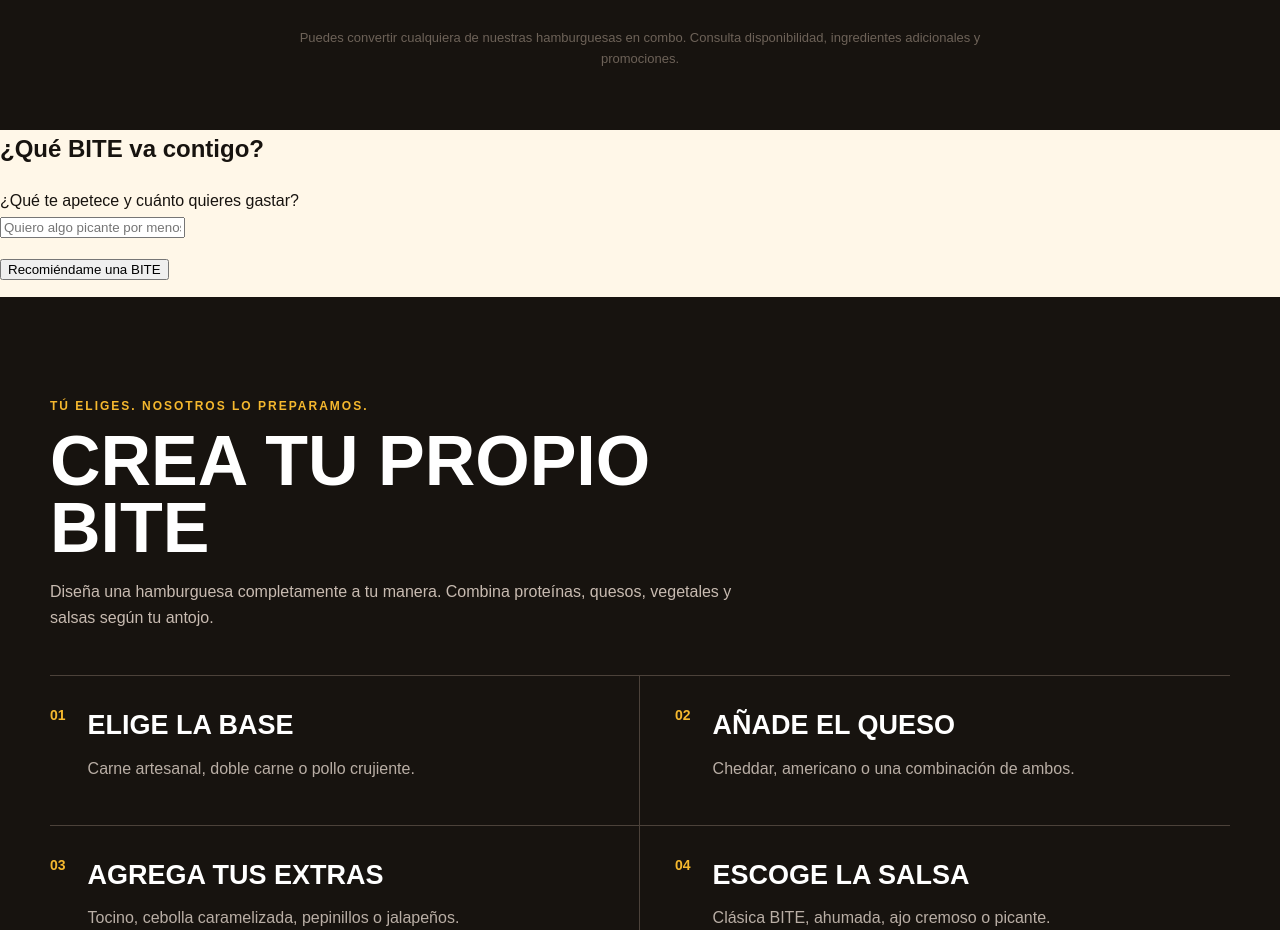
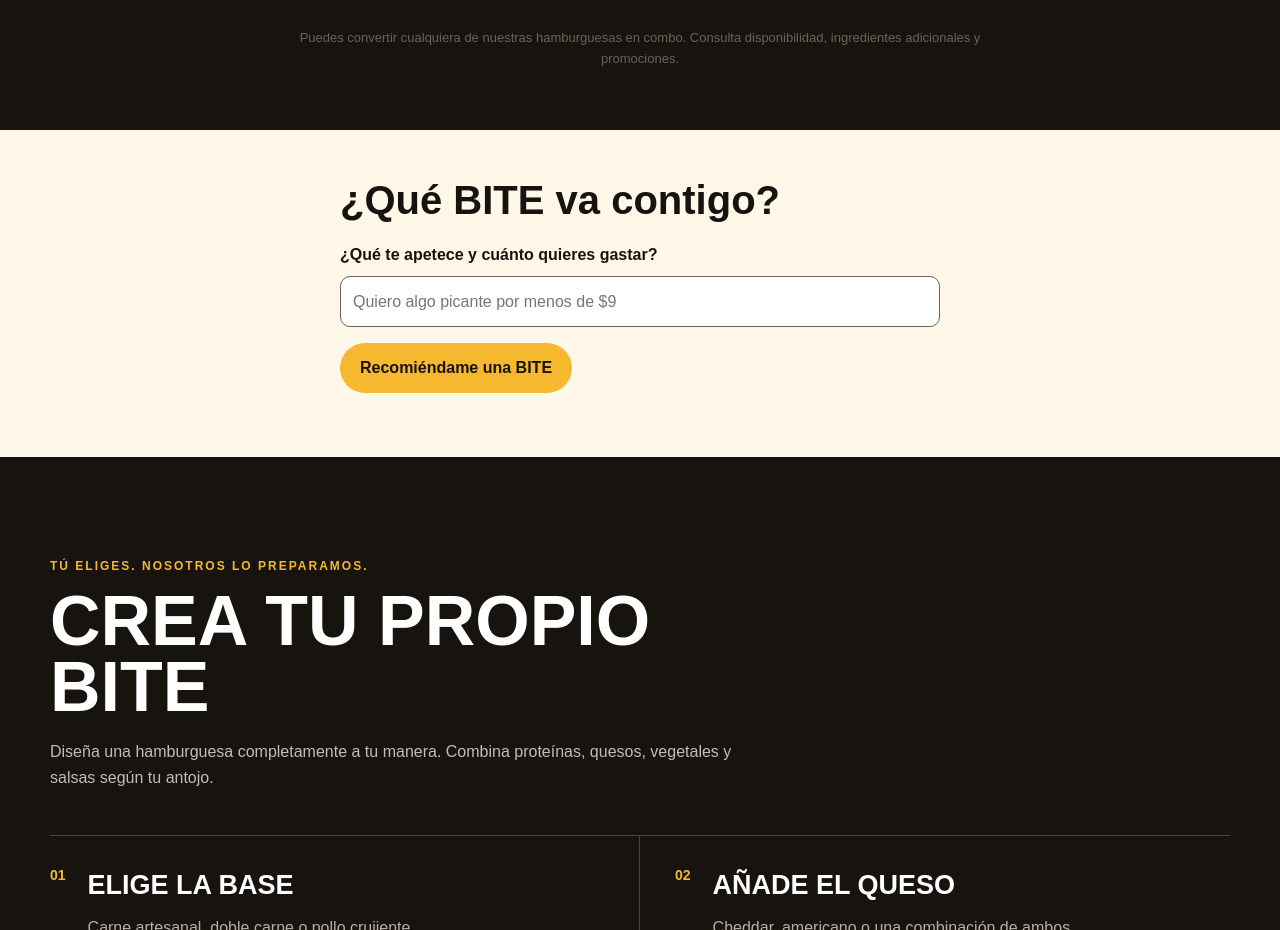
Before and after one commit to fabianmojica19/BITE, a plain HTML site: page index.html in a window 1280 px wide. Shown: the part 2360-3290 px from the top of the page. Drawn offline with Linux system fonts and the light colour scheme.

Commit message:
Adapto el recomendador de BITE a celulares

```diff
--- a/assets/css/styles.css
+++ b/assets/css/styles.css
@@ -933,3 +933,56 @@ a {
   background-color: var(--blanco);
   color: var(--negro);
 }
+
+#recomendador {
+  padding: 48px 24px;
+  background-color: var(--crema);
+  color: var(--negro);
+}
+
+#titulo-recomendador,
+#formulario-recomendador {
+  max-width: 600px;
+  margin-inline: auto;
+}
+
+#titulo-recomendador {
+  margin-bottom: 20px;
+  font-size: clamp(28px, 6vw, 40px);
+  line-height: 1.1;
+}
+
+#formulario-recomendador label {
+  display: block;
+  font-weight: 700;
+}
+
+#formulario-recomendador p {
+  margin: 8px 0 16px;
+}
+
+#preferencia {
+  width: 100%;
+  padding: 12px;
+  border: 1px solid var(--gris);
+  border-radius: 10px;
+  background-color: var(--blanco);
+  color: var(--negro);
+  font: inherit;
+}
+
+#formulario-recomendador button {
+  padding: 12px 20px;
+  border: 0;
+  border-radius: 50px;
+  background-color: var(--amarillo);
+  color: var(--negro);
+  font: inherit;
+  font-weight: 800;
+  cursor: pointer;
+}
+
+#formulario-recomendador button:disabled {
+  opacity: 0.6;
+  cursor: default;
+}
```
